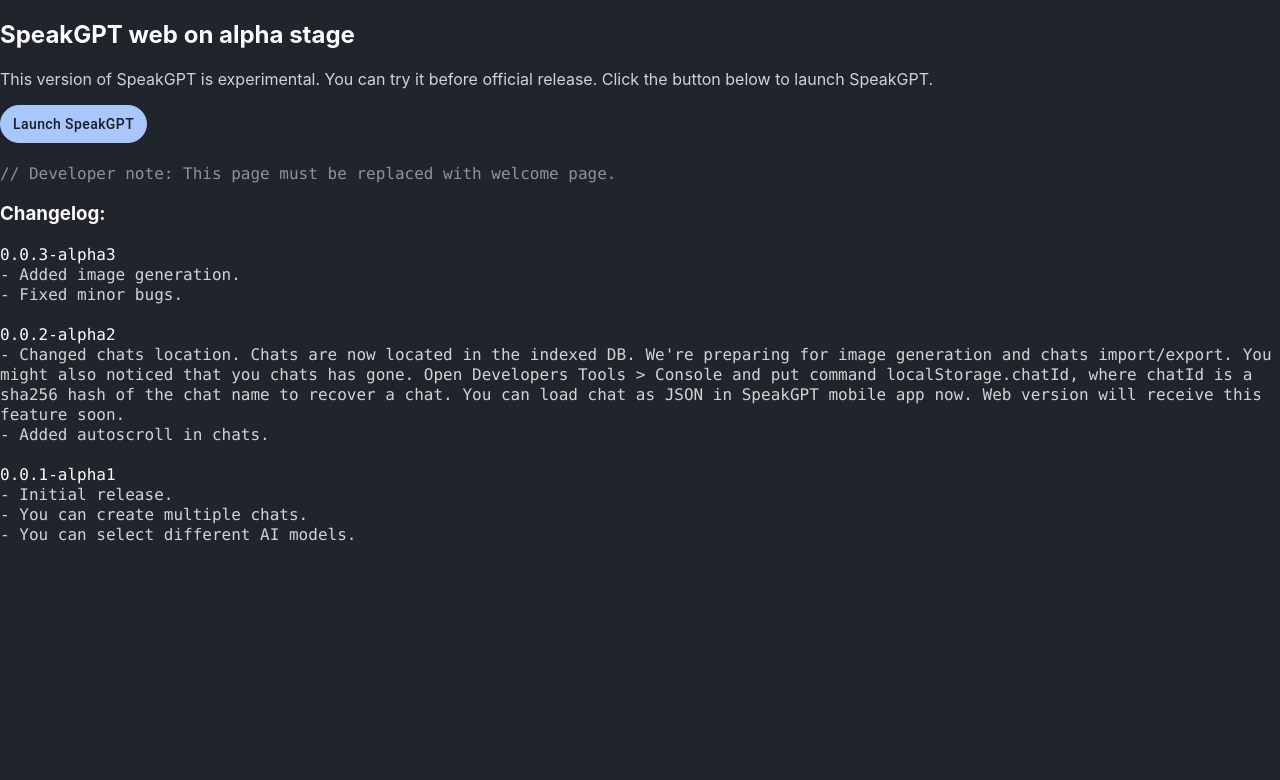
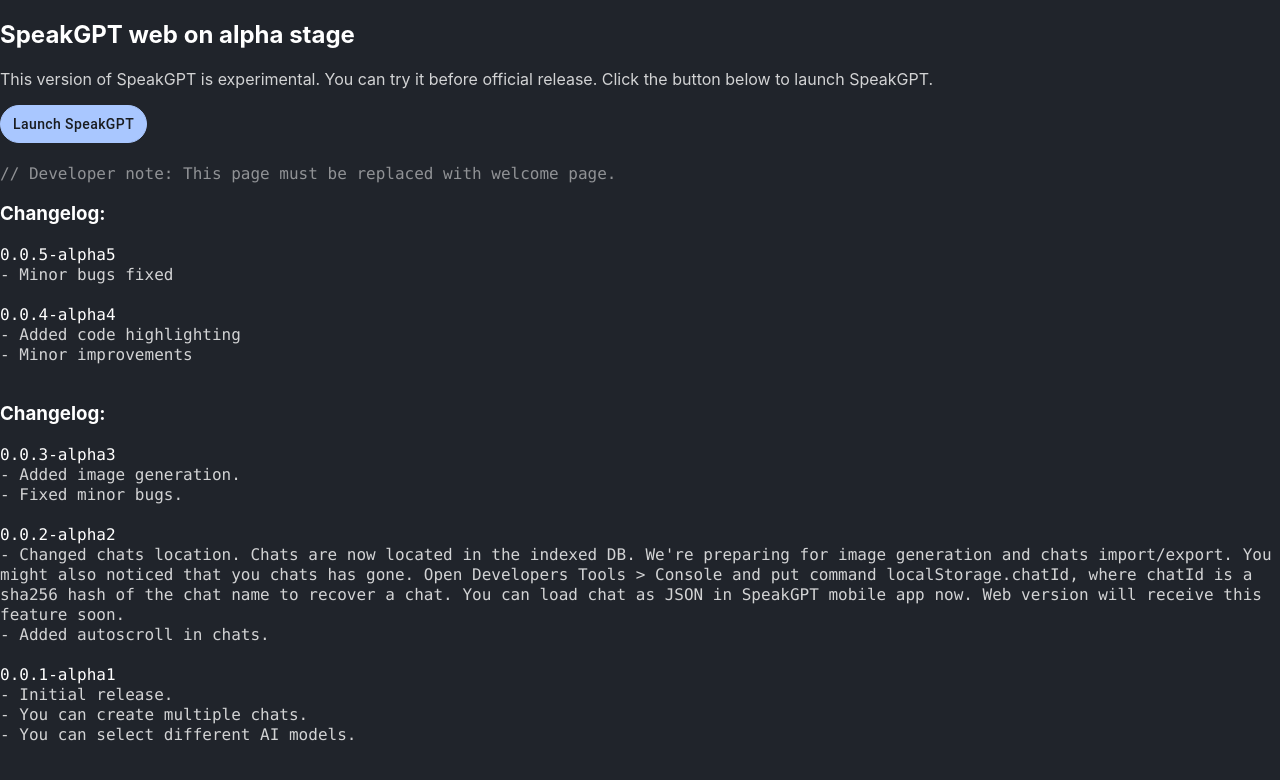
Before and after one commit to AndraxDev/speak-gpt-web, a React (Create React App) app: page / in a window 1280 px wide. Shown: the top 780 px of the page. Built offline with nearby package versions, Linux system fonts and the light colour scheme; a small style sheet from the web is missing; what @mui/x-license would draw is missing.

Commit message:
v0.0.5-alpha5

```diff
--- a/src/components/Message.jsx
+++ b/src/components/Message.jsx
@@ -9,7 +9,7 @@
 function Message({isBot, message, ...props}) {
     const highlightCode = (code, lang, l) => {
         try {
-            return Prism.highlight(code, lang, l).replace("<textarea>", "textarea");
+            return Prism.highlight(code, lang, l);
         } catch (e) {
             return null;
         }
@@ -29,7 +29,7 @@
                                     const {children, className, node, ...rest} = props
                                     const match = /language-(\w+)/.exec(className || '')
                                     return match ? (
-                                        <div className={"code-block"} dangerouslySetInnerHTML={{__html: highlightCode(children, Prism.languages[match[1]], className) == null ? children.replace("<textarea>", "textarea") : highlightCode(children, Prism.languages[match[1]], className)}}/>
+                                        <div className={"code-block"} dangerouslySetInnerHTML={{__html: highlightCode(children, Prism.languages[match[1]], className) == null ? children : highlightCode(children, Prism.languages[match[1]], className)}}/>
                                     ) : (
                                             <code {...rest} className={"unknown-code-block " + className}>
                                                 {children}
--- a/src/components/WelcomePage.jsx
+++ b/src/components/WelcomePage.jsx
@@ -12,6 +12,14 @@
             <Link to={"/chat"}><MaterialButton24>Launch SpeakGPT</MaterialButton24></Link>
             <br/><br/>
             <code className={"comment"}>// Developer note: This page must be replaced with welcome page.</code>
+            <h3 className={"title"}>Changelog:</h3>
+            <code className={"title"}>0.0.5-alpha5</code><br/>
+            <code className={"text"}>- Minor bugs fixed</code><br/>
+            <br/>
+            <code className={"title"}>0.0.4-alpha4</code><br/>
+            <code className={"text"}>- Added code highlighting</code><br/>
+            <code className={"text"}>- Minor improvements</code><br/>
+            <br/>
             <h3 className={"title"}>Changelog:</h3>
             <code className={"title"}>0.0.3-alpha3</code><br/>
             <code className={"text"}>- Added image generation.</code><br/>
```
